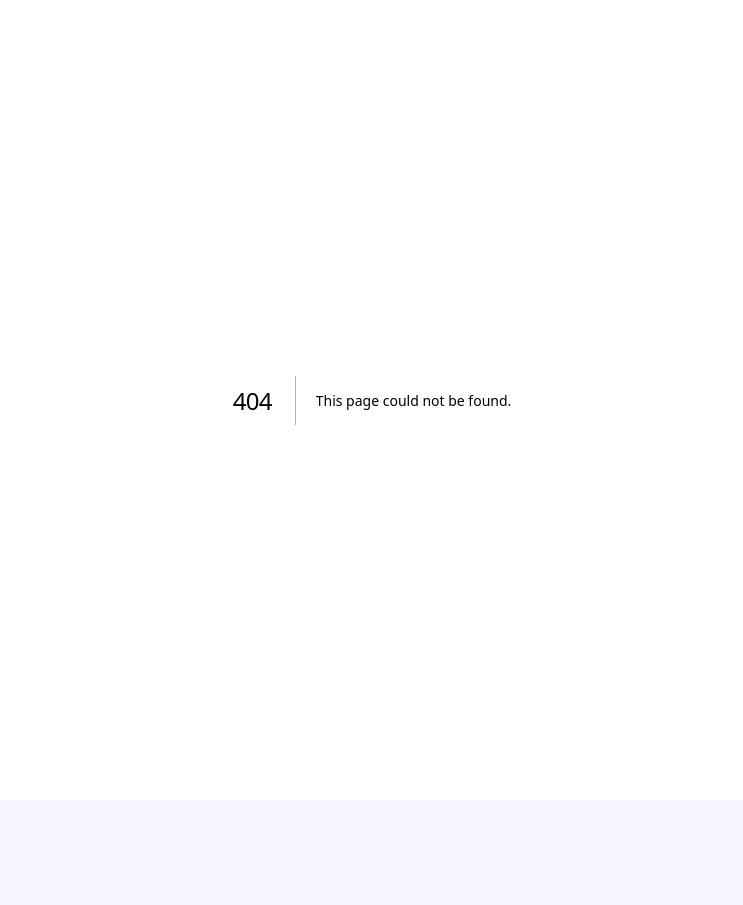
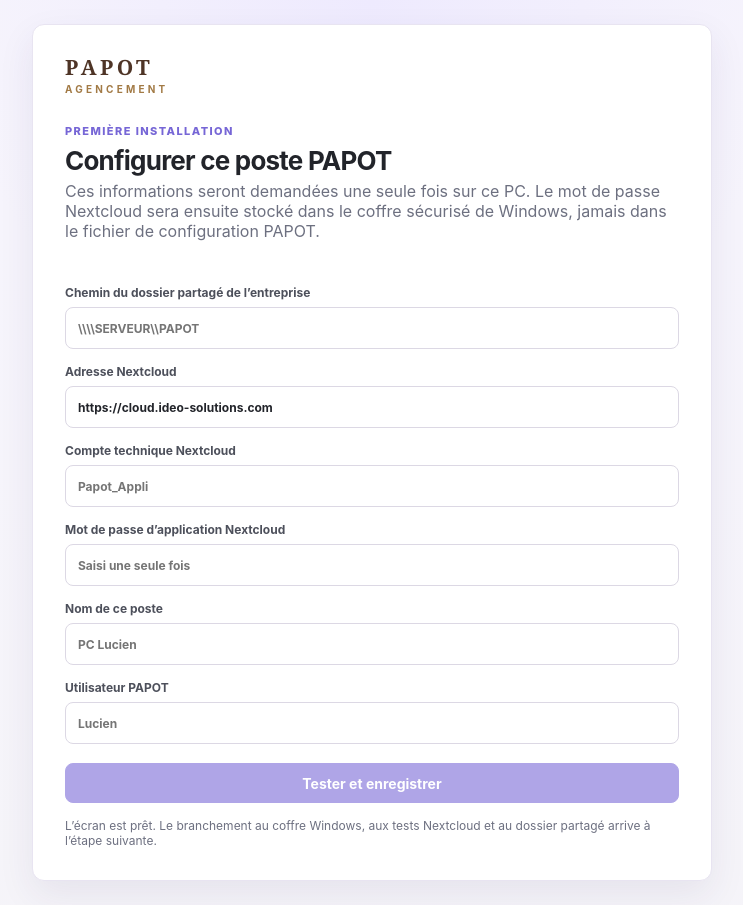
Before and after one commit to lv42840-svg/papot-agencement-app, a Next.js app: page /desktop-setup in a window 1280 px wide. Before the commit this address had no page. Shown: the whole page, without its empty margins (268-1011 px from the left). Before the commit the page ends 800 px from the top, so only its background shows below. Built offline with nearby package versions, Linux system fonts and the light colour scheme.

Commit message:
feat: add desktop first-run setup screen

```diff
--- /dev/null
+++ b/src/app/desktop-setup/page.tsx
@@ -0,0 +1,75 @@
+export const dynamic = "force-static";
+
+export default function DesktopSetupPage() {
+  return (
+    <main className="loginPage">
+      <section className="loginCard" style={{ width: "min(680px, 100%)" }}>
+        <div className="brand brandCompact">
+          <span className="brandName">PAPOT</span>
+          <span className="brandSubtitle">AGENCEMENT</span>
+        </div>
+
+        <div>
+          <p className="eyebrow">Première installation</p>
+          <h1>Configurer ce poste PAPOT</h1>
+          <p className="muted">
+            Ces informations seront demandées une seule fois sur ce PC. Le mot de passe Nextcloud
+            sera ensuite stocké dans le coffre sécurisé de Windows, jamais dans le fichier de
+            configuration PAPOT.
+          </p>
+        </div>
+
+        <form className="loginForm">
+          <label>
+            Chemin du dossier partagé de l’entreprise
+            <input name="sharedDataPath" placeholder="\\\\SERVEUR\\PAPOT" autoComplete="off" />
+          </label>
+
+          <label>
+            Adresse Nextcloud
+            <input
+              name="nextcloudBaseUrl"
+              type="url"
+              defaultValue="https://cloud.ideo-solutions.com"
+              autoComplete="off"
+            />
+          </label>
+
+          <label>
+            Compte technique Nextcloud
+            <input name="nextcloudLogin" placeholder="Papot_Appli" autoComplete="username" />
+          </label>
+
+          <label>
+            Mot de passe d’application Nextcloud
+            <input
+              name="nextcloudAppPassword"
+              type="password"
+              autoComplete="new-password"
+              placeholder="Saisi une seule fois"
+            />
+          </label>
+
+          <label>
+            Nom de ce poste
+            <input name="deviceLabel" placeholder="PC Lucien" autoComplete="off" />
+          </label>
+
+          <label>
+            Utilisateur PAPOT
+            <input name="papotUserDisplayName" placeholder="Lucien" autoComplete="off" />
+          </label>
+
+          <button className="primaryButton" type="button" disabled>
+            Tester et enregistrer
+          </button>
+
+          <p className="muted" style={{ marginBottom: 0, fontSize: 12 }}>
+            L’écran est prêt. Le branchement au coffre Windows, aux tests Nextcloud et au dossier
+            partagé arrive à l’étape suivante.
+          </p>
+        </form>
+      </section>
+    </main>
+  );
+}
```
